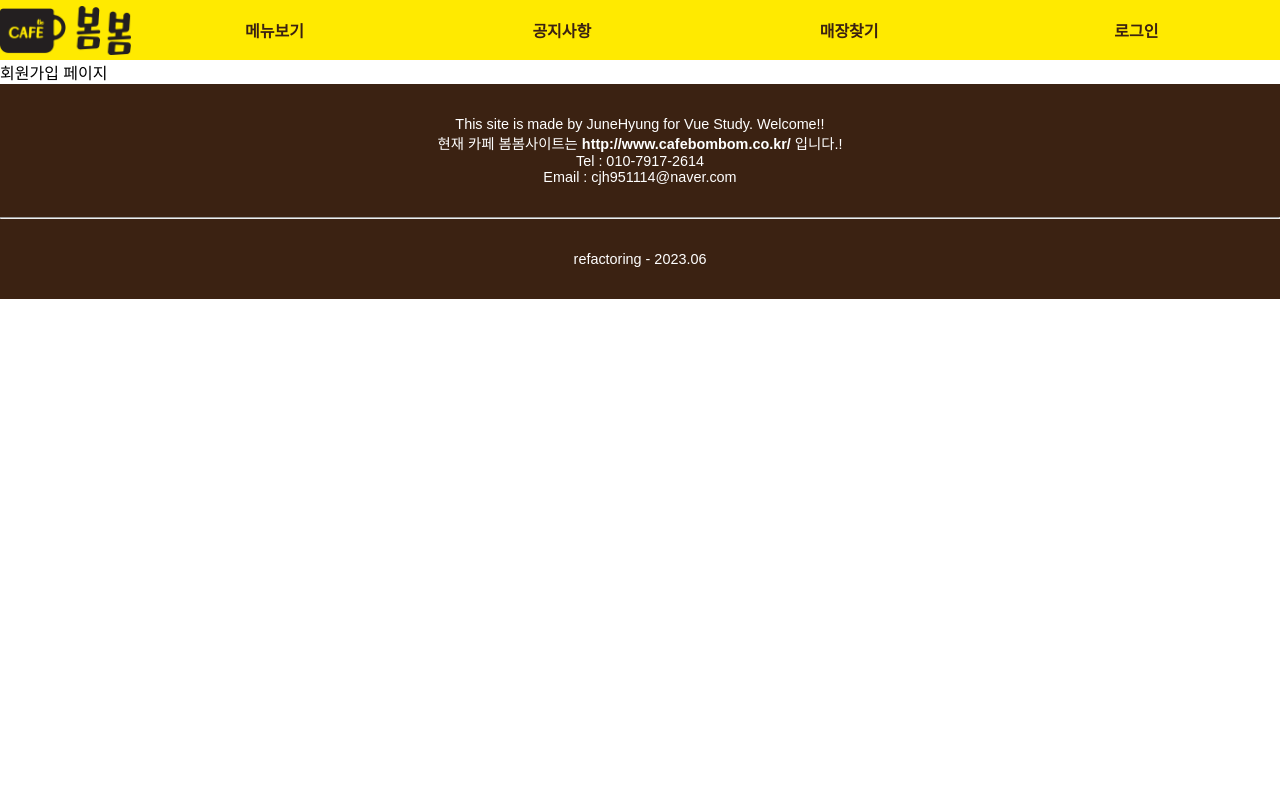
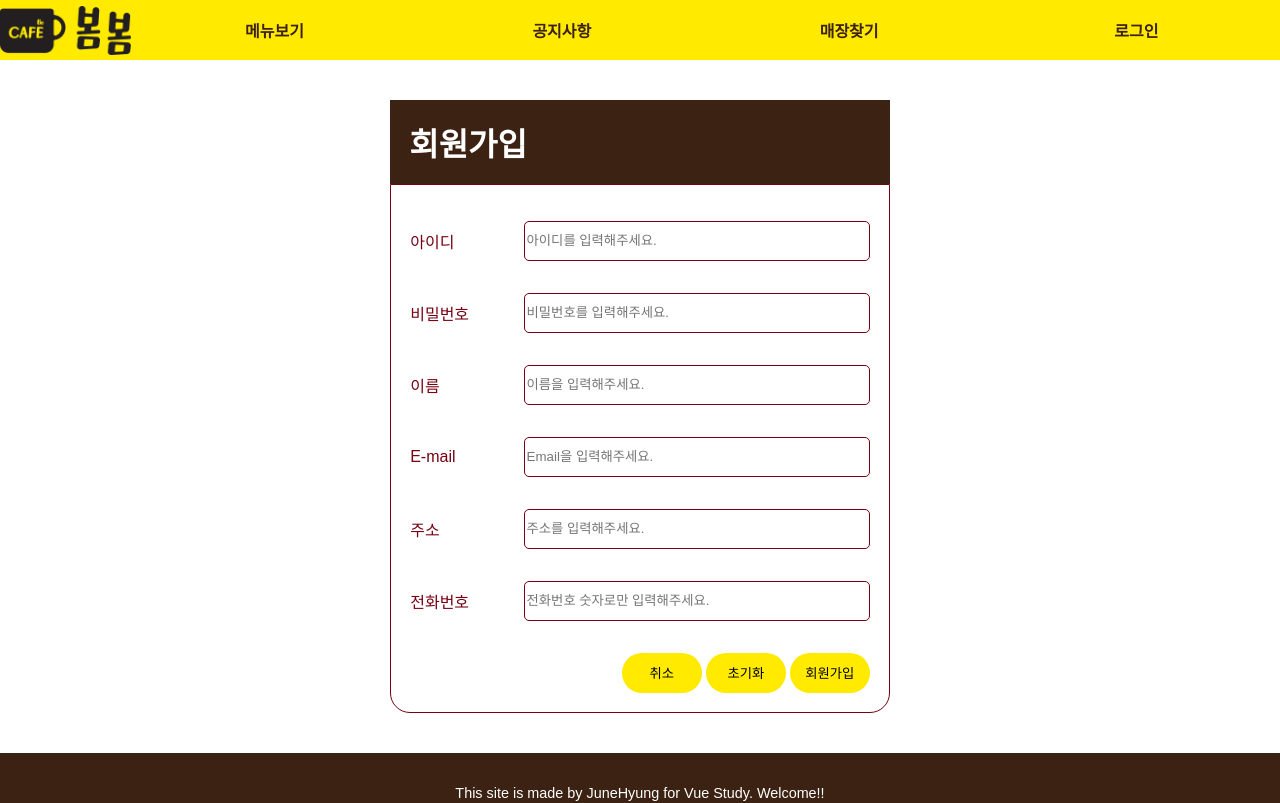
Before and after one commit to JuneHyung/bombom, a Vue app in the folder FrontEnd/: page /signup in a window 1280 px wide. Shown: the top 803 px of the page. Built offline with nearby package versions, Linux system fonts and the light colour scheme; a web font is replaced by a local one.

Commit message:
feat : 회원가입 페이지 디자인

```diff
--- a/FrontEnd/src/assets/scss/app.scss
+++ b/FrontEnd/src/assets/scss/app.scss
@@ -9,6 +9,7 @@
 @import './menu/menu.scss';
 @import './notice/notice.scss';
 @import './user/login.scss';
+@import './user/signup.scss';
 *{
   box-sizing: inherit;
   font-family: $font-NanumSqaureRound, sans-serif;
--- /dev/null
+++ b/FrontEnd/src/assets/scss/user/signup.scss
@@ -0,0 +1,71 @@
+.signup-form-wrap{
+  display:flex;
+  justify-content: center;
+  align-items: stretch;
+  padding:2.5rem;
+  .signup-content-box{
+    display:flex;
+    flex-direction:column;
+    flex: 0 1 500px;
+
+    .signup-title-box{
+      display:flex;
+      background-color:$anchor-color;
+      color:$white-color;
+      padding:1.2rem;
+    }
+    .signup-form-box{
+      border-radius: 0 0 20px 20px;
+      display:flex;
+      flex-direction: column;
+      padding: 1.2rem;
+      border:1px solid $hover-color;
+      .id-wrap, .pw-wrap, .name-wrap, .email-wrap, .address-wrap, .tel-wrap,.button-wrap{
+        display:flex;
+        flex-direction:row;
+        justify-content: space-between;
+        align-items: center;
+        margin:1rem 0;
+        color:$hover-color;
+        .id-label,.pw-label, .name-label, .email-label, .address-label, .tel-label{
+          display:flex;
+          flex:3;
+        }
+        .id-input,.pw-input, .name-input, .email-input, .address-input, .tel-input{
+          display:flex;
+          flex:9;
+          height:40px;
+          border-radius:5px;
+          color:$hover-color;
+          border: 1px solid $hover-color;
+          &:focus{
+            outline-color:$hover-color;
+          }
+        }
+      }
+      .button-wrap{
+        justify-content: flex-end;
+        align-items: flex-end;
+        margin-bottom:0;
+        .cancel-button, .reset-button, .signup-button{
+          width:80px;
+          height:40px;
+          border:none;
+          background-color:$point-color;
+          padding:0.12rem;
+          border-radius: 1.25rem;
+          transition:all 0.4s;
+          cursor:pointer;
+          &:hover{
+            // background-color:$hover-color;
+            background-color:$anchor-color;
+            color:$white-color;
+          }
+        }
+        .reset-button{
+          margin: 0 0.25rem;
+        }
+      }
+    }
+  }
+}
--- a/FrontEnd/src/pages/user/SignupPage.vue
+++ b/FrontEnd/src/pages/user/SignupPage.vue
@@ -1,4 +1,93 @@
 <template>
-
-  <div>회원가입 페이지</div>
+  <div class="signup-form-wrap">
+    <div class="signup-content-box">
+      <div class="signup-title-box">
+        <h1>회원가입</h1>
+      </div>
+      <form class="signup-form-box">
+        <label for="" class="id-wrap">
+          <span class="id-label">아이디</span>
+          <input
+            type="text"
+            :placeholder="formData.id.placeholder"
+            v-model="formData.id.value"
+            class="id-input"
+          />
+        </label>
+        <label for="" class="pw-wrap">
+          <span class="pw-label">비밀번호</span>
+          <input
+            type="password"
+            :placeholder="formData.pw.placeholder"
+            v-model="formData.pw.value"
+            class="pw-input"
+          />
+        </label>
+        <label for="" class="name-wrap">
+          <span class="name-label">이름</span>
+          <input
+            type="text"
+            :placeholder="formData.name.placeholder"
+            v-model="formData.name.value"
+            class="name-input"
+          />
+        </label>
+        <label for="" class="email-wrap">
+          <span class="email-label">E-mail</span>
+          <input
+            type="text"
+            :placeholder="formData.email.placeholder"
+            v-model="formData.email.value"
+            class="email-input"
+          />
+        </label>
+        <label for="" class="address-wrap">
+          <span class="address-label">주소</span>
+          <input
+            type="text"
+            :placeholder="formData.address.placeholder"
+            v-model="formData.address.value"
+            class="address-input"
+          />
+        </label>
+        <label for="" class="tel-wrap">
+          <span class="tel-label">전화번호</span>
+          <input
+            type="text"
+            :placeholder="formData.tel.placeholder"
+            v-model="formData.tel.value"
+            class="tel-input"
+          />
+        </label>
+        <div class="button-wrap">
+          <button type="button" class="cancel-button" @click="moveBack">취소</button>
+          <button type="button" class="reset-button" @click="resetFormData">초기화</button>
+          <button type="button" class="signup-button" @click="signUp">회원가입</button>
+        </div>
+      </form>
+    </div>
+  </div>
 </template>
+<script setup>
+import { ref } from 'vue'
+import { useRouter } from 'vue-router'
+const router = useRouter()
+const formData = ref({
+  id: { value: '', placeholder: '아이디를 입력해주세요.' },
+  pw: { value: '', placeholder: '비밀번호를 입력해주세요.' },
+  name: { value: '', placeholder: '이름을 입력해주세요.' },
+  email: { value: '', placeholder: 'Email을 입력해주세요.' },
+  address: { value: '', placeholder: '주소를 입력해주세요.' },
+  tel: { value: '', placeholder: '전화번호 숫자로만 입력해주세요.' }
+})
+const moveBack = () => {
+  router.back()
+}
+const resetFormData = () => {
+  const keys = Object.keys(formData.value);
+  for(const key of keys) formData.value[key].value = '';
+}
+const signUp = () => {
+  router.push({ name: 'Login' })
+}
+</script>
```
